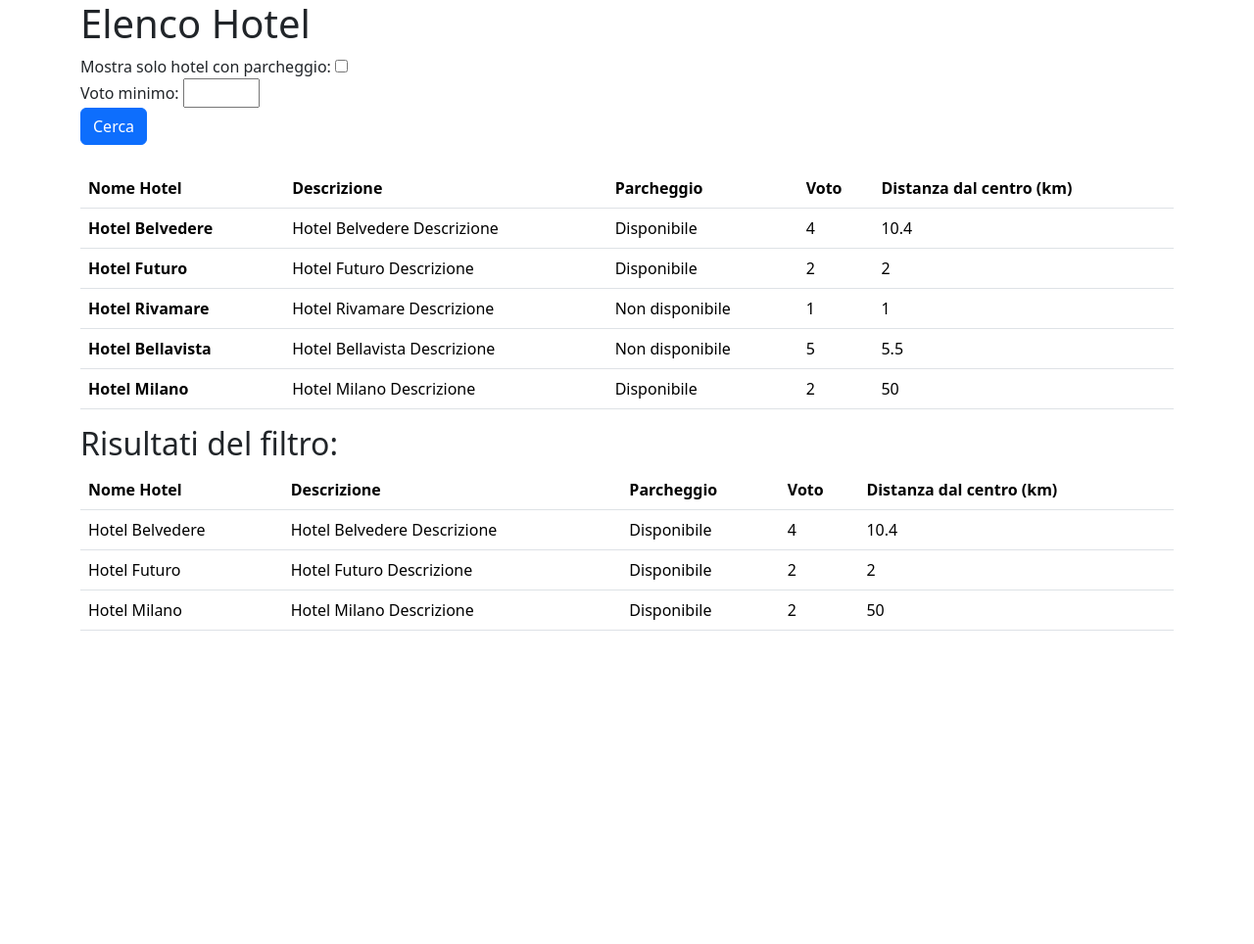
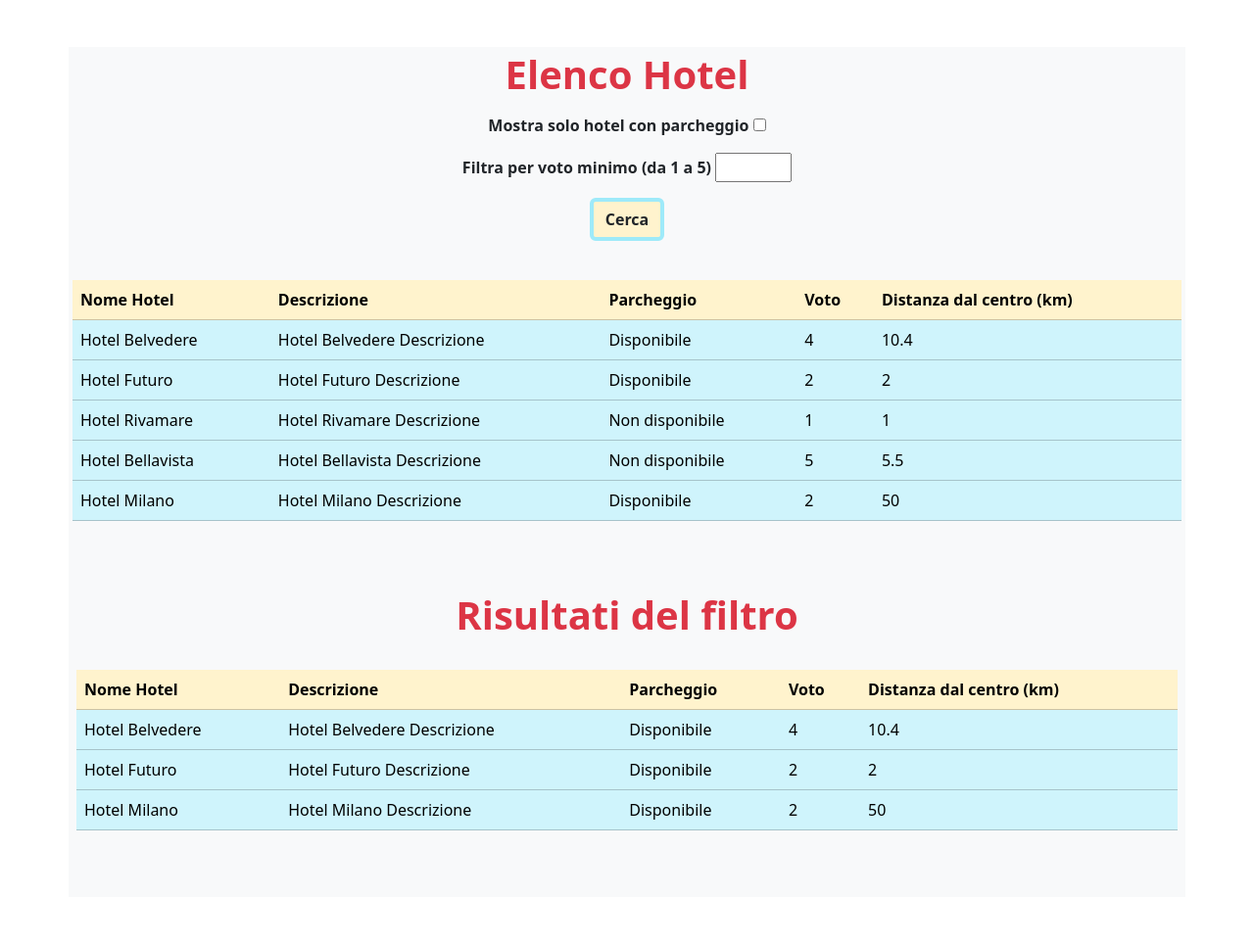
Before and after one commit to GiosciaFra/php-hotel, a PHP site: page /?filtroParcheggio=1 in a window 1280 px wide. Shown: the whole page at 98% size. Before the commit the page ends 644 px from the top, so only its background shows below. Run offline with PHP 8.4, Linux system fonts and the light colour scheme; data that the repository does not hold is empty.

Commit message:
FEAT: stilizzazione completata, ESERCIZIO FINITO

```diff
--- a/index.php
+++ b/index.php
@@ -46,7 +46,7 @@ if (($_GET['filtroParcheggio']) || ($_GET['filtroVoto'])) {
     // Filtro gli hotel in base alla presenza di parcheggio e al voto minimo
     $filteredHotels = array_filter($hotels, function ($hotel) {
 
-        // Verifica se il filtro per il parcheggio è attivo
+        // Verifico se il filtro per il parcheggio è attivo
         $filtroParcheggioAttivo = ($_GET['filtroParcheggio']);
 
         // Verifico se è stato inserito un voto minimo nel filtro
@@ -93,29 +93,30 @@ if (($_GET['filtroParcheggio']) || ($_GET['filtroVoto'])) {
 
 <body>
 
-    <div class="container">
-        <h1>Elenco Hotel</h1>
+    <div class="container d-flex flex-column align-items-center my-5 p-1 bg-body-tertiary gap-2 ">
+        <h1 class="text-danger fw-bold ">Elenco Hotel</h1>
 
         <!-- Form per filtrare gli hotel-->
-        <form method="GET">
+        <form method="GET" class="d-flex justify-content-center align-items-center flex-column gap-3 ">
             <div class="form-group">
-                <label for="filtroParcheggio">Mostra solo hotel con parcheggio:</label>
+                <label for="filtroParcheggio" class=" fw-bolder ">Mostra solo hotel con parcheggio</label>
                 <input type="checkbox" id="filtroParcheggio" name="filtroParcheggio" value="true">
             </div>
 
             <div class="form-group">
-                <label for="filtroVoto">Voto minimo:</label>
+                <label for="filtroVoto" class=" fw-bolder ">Filtra per voto minimo (da 1 a 5)</label>
                 <input type="number" id="filtroVoto" name="filtroVoto" min="1" max="5">
             </div>
 
-            <button type="submit" class="btn btn-primary">Cerca</button>
+            <button type="submit"
+                class="btn border border-4 border-info-subtle bg-warning-subtle fw-bold  ">Cerca</button>
 
         </form>
 
         <br>
 
         <table class="table">
-            <thead>
+            <thead class="table-warning">
                 <tr>
                     <th scope="col">Nome Hotel</th>
                     <th scope="col">Descrizione</th>
@@ -127,10 +128,10 @@ if (($_GET['filtroParcheggio']) || ($_GET['filtroVoto'])) {
             </thead>
             <tbody>
                 <?php foreach ($hotels as $hotel): ?>
-                    <tr>
-                        <th>
+                    <tr class="table-info">
+                        <td>
                             <?php echo $hotel['name']; ?>
-                        </th>
+                        </td>
                         <td>
                             <?php echo $hotel['description'] ?>
                         </td>
@@ -156,9 +157,11 @@ if (($_GET['filtroParcheggio']) || ($_GET['filtroVoto'])) {
         if (!empty ($filteredHotels)) {
             ?>
 
-            <h2>Risultati del filtro:</h2>
+            <div class="container d-flex flex-column align-items-center py-5 p-1 ">
+
+                <h1 class="pb-4 text-danger fw-bold ">Risultati del filtro</h1>
                 <table class="table">
-                <thead>
+                    <thead class="table-warning">
                         <tr>
                             <th scope="col">Nome Hotel</th>
                             <th scope="col">Descrizione</th>
@@ -169,7 +172,8 @@ if (($_GET['filtroParcheggio']) || ($_GET['filtroVoto'])) {
                     </thead>
                     <?php foreach ($filteredHotels as $hotel): ?>
                         <tbody>
-                        <tr>
+                            <tr class="table-info">
+
                                 <td>
                                     <?php echo $hotel['name']; ?>
                                 </td>
```
Lines whose indentation alone changed are shown as unchanged.
